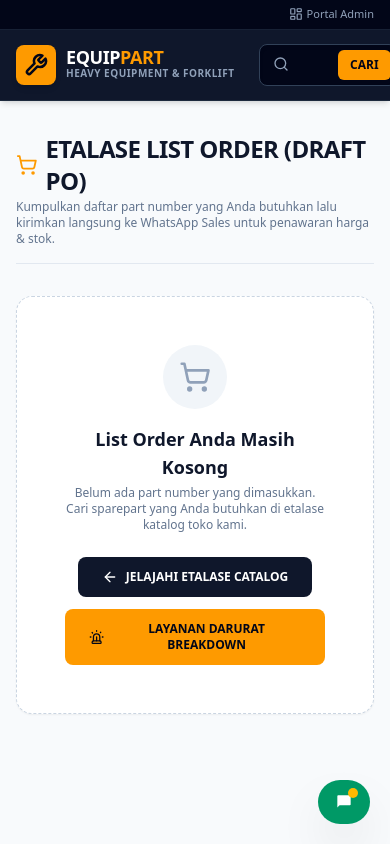
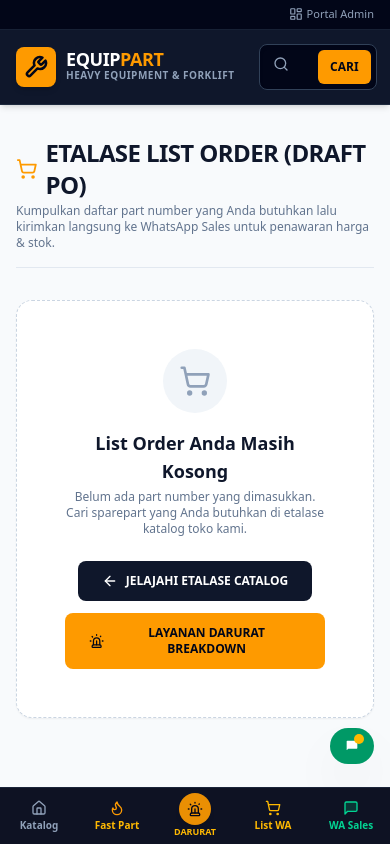
Before and after one commit to andalanpartservice-sketch/web-sparepart, a Next.js app: page /cart in a window 390 px wide. Shown: the top 844 px of the page. Built offline with nearby package versions, Linux system fonts and the light colour scheme.

Commit message:
feat: optimize mobile-first UI with zoom lock, 2-column mobile catalog grid, and app-like bottom navigation

```diff
--- a/app/layout.tsx
+++ b/app/layout.tsx
@@ -1,8 +1,17 @@
-import type { Metadata } from "next";
+import type { Metadata, Viewport } from "next";
 import "./globals.css";
 import { CartProvider } from "@/context/CartContext";
 import { Footer } from "@/components/Footer";
 import { WhatsAppFloatingButton } from "@/components/WhatsAppFloatingButton";
+import { MobileBottomNav } from "@/components/MobileBottomNav";
+
+export const viewport: Viewport = {
+  width: "device-width",
+  initialScale: 1,
+  maximumScale: 1,
+  userScalable: false,
+  themeColor: "#0f172a",
+};
 
 export const metadata: Metadata = {
   title: "EquipPart | Etalase Catalog Sparepart Alat Berat & Forklift Original",
@@ -16,11 +25,12 @@ export default function RootLayout({
 }>) {
   return (
     <html lang="id">
-      <body className="flex min-h-screen flex-col bg-slate-50 text-slate-900 antialiased">
+      <body className="flex min-h-screen flex-col bg-slate-50 text-slate-900 antialiased pb-16 sm:pb-0">
         <CartProvider>
           {children}
           <Footer />
           <WhatsAppFloatingButton />
+          <MobileBottomNav />
         </CartProvider>
       </body>
     </html>
--- /dev/null
+++ b/components/MobileBottomNav.tsx
@@ -0,0 +1,96 @@
+'use client';
+
+import React, { useState } from 'react';
+import Link from 'next/link';
+import { usePathname } from 'next/navigation';
+import { Home, Flame, Siren, ShoppingCart, MessageSquare } from 'lucide-react';
+import { useCart } from '@/context/CartContext';
+import { getWhatsAppUrl } from '@/lib/utils';
+import { EmergencyModal } from './EmergencyModal';
+
+export function MobileBottomNav() {
+  const pathname = usePathname();
+  const { totalItems } = useCart();
+  const [isEmergencyModalOpen, setIsEmergencyModalOpen] = useState(false);
+
+  const adminWa = process.env.NEXT_PUBLIC_ADMIN_WHATSAPP || '6281234567890';
+  const defaultMsg = 'Halo Admin EquipPart, saya ingin berkonsultasi mengenai kebutuhan sparepart forklift / alat berat.';
+  const waUrl = getWhatsAppUrl(adminWa, defaultMsg);
+
+  const isHome = pathname === '/';
+  const isCart = pathname === '/cart';
+
+  return (
+    <>
+      <nav className="fixed bottom-0 left-0 right-0 z-40 bg-slate-950/95 border-t border-slate-800/90 backdrop-blur-md sm:hidden pb-safe">
+        <div className="grid grid-cols-5 h-14 items-center text-[10px] font-bold text-slate-400">
+          {/* 1. Katalog */}
+          <Link
+            href="/"
+            className={`flex flex-col items-center justify-center gap-0.5 h-full transition ${
+              isHome ? 'text-amber-400 font-extrabold' : 'hover:text-slate-200'
+            }`}
+          >
+            <Home className="h-4 w-4" />
+            <span>Katalog</span>
+          </Link>
+
+          {/* 2. Fast Moving */}
+          <Link
+            href="/?filter=FAST_MOVING"
+            className="flex flex-col items-center justify-center gap-0.5 h-full hover:text-amber-400 transition"
+          >
+            <Flame className="h-4 w-4 text-amber-500" />
+            <span className="text-amber-400 font-black">Fast Part</span>
+          </Link>
+
+          {/* 3. Darurat Breakdown (Center Emergency Button) */}
+          <button
+            onClick={() => setIsEmergencyModalOpen(true)}
+            className="flex flex-col items-center justify-center gap-0.5 h-full text-amber-400 hover:text-amber-300 transition"
+          >
+            <div className="relative flex items-center justify-center h-8 w-8 rounded-full bg-amber-500 text-slate-950 shadow-md animate-pulse">
+              <Siren className="h-4 w-4" />
+            </div>
+            <span className="text-[9px] font-black uppercase text-amber-400 -mt-0.5">Darurat</span>
+          </button>
+
+          {/* 4. List Order WA */}
+          <Link
+            href="/cart"
+            className={`relative flex flex-col items-center justify-center gap-0.5 h-full transition ${
+              isCart ? 'text-amber-400 font-extrabold' : 'hover:text-slate-200'
+            }`}
+          >
+            <div className="relative">
+              <ShoppingCart className="h-4 w-4" />
+              {totalItems > 0 && (
+                <span className="absolute -top-1.5 -right-2 flex h-4 w-4 items-center justify-center rounded-full bg-amber-500 text-[9px] font-black text-slate-950">
+                  {totalItems}
+                </span>
+              )}
+            </div>
+            <span>List WA</span>
+          </Link>
+
+          {/* 5. WA Sales */}
+          <a
+            href={waUrl}
+            target="_blank"
+            rel="noopener noreferrer"
+            className="flex flex-col items-center justify-center gap-0.5 h-full text-emerald-400 hover:text-emerald-300 transition"
+          >
+            <MessageSquare className="h-4 w-4 fill-emerald-500/20 text-emerald-400" />
+            <span className="font-extrabold text-emerald-400">WA Sales</span>
+          </a>
+        </div>
+      </nav>
+
+      {/* Emergency Modal Triggered from Bottom Bar */}
+      <EmergencyModal
+        isOpen={isEmergencyModalOpen}
+        onClose={() => setIsEmergencyModalOpen(false)}
+      />
+    </>
+  );
+}
--- a/components/Navbar.tsx
+++ b/components/Navbar.tsx
@@ -69,8 +69,8 @@ export function Navbar({ initialSearch = '' }: NavbarProps) {
                 type="text"
                 value={searchQuery}
                 onChange={(e) => setSearchQuery(e.target.value)}
-                placeholder="Cari Part Number (mis: 1R-0716), Nama Part, atau Brand..."
-                className="w-full rounded-lg border border-slate-700 bg-slate-950 py-2.5 pl-10 pr-24 text-sm text-slate-100 placeholder-slate-400 font-mono-part focus:border-amber-500 focus:outline-none focus:ring-1 focus:ring-amber-500 transition shadow-inner"
+                placeholder="Cari Part Number, Nama Part, atau Brand..."
+                className="w-full rounded-lg border border-slate-700 bg-slate-950 py-2.5 pl-9 sm:pl-10 pr-20 sm:pr-24 text-base sm:text-sm text-slate-100 placeholder-slate-400 font-mono-part focus:border-amber-500 focus:outline-none focus:ring-1 focus:ring-amber-500 transition shadow-inner"
               />
               <Search className="absolute left-3.5 top-3 h-4 w-4 text-slate-400" />
               <button
--- a/components/PublicCatalogClient.tsx
+++ b/components/PublicCatalogClient.tsx
@@ -34,17 +34,17 @@ export function PublicCatalogClient({
 
   if (products.length === 0) {
     return (
-      <div className="rounded-xl border border-dashed border-slate-300 bg-white p-12 text-center my-8">
-        <div className="mx-auto flex h-14 w-14 items-center justify-center rounded-full bg-amber-100 text-amber-600 mb-3">
-          <Siren className="h-7 w-7" />
+      <div className="rounded-xl border border-dashed border-slate-300 bg-white p-8 sm:p-12 text-center my-6 sm:my-8">
+        <div className="mx-auto flex h-12 w-12 sm:h-14 sm:w-14 items-center justify-center rounded-full bg-amber-100 text-amber-600 mb-3">
+          <Siren className="h-6 w-6 sm:h-7 sm:w-7" />
         </div>
-        <h3 className="text-lg font-bold text-slate-900">Part Number Tidak Ditemukan</h3>
+        <h3 className="text-base sm:text-lg font-bold text-slate-900">Part Number Tidak Ditemukan</h3>
         <p className="text-xs text-slate-500 max-w-md mx-auto mt-1 mb-5">
-          Part number yang Anda cari belum terdaftar di katalog publik kami. Jangan khawatir, kami memiliki stok gudang offline lebih dari 50.000 part number.
+          Part number yang Anda cari belum terdaftar di katalog publik kami. Kami memiliki stok gudang offline lebih dari 50.000 part number.
         </p>
         <Link
           href="/emergency"
-          className="inline-flex items-center gap-2 rounded-lg bg-amber-500 px-5 py-2.5 text-xs font-extrabold uppercase text-slate-950 hover:bg-amber-400 transition"
+          className="inline-flex items-center gap-2 rounded-lg bg-amber-500 px-4 sm:px-5 py-2.5 text-xs font-extrabold uppercase text-slate-950 hover:bg-amber-400 transition"
         >
           <Siren className="h-4 w-4" />
           Tanyakan via Emergency Finder
@@ -54,7 +54,7 @@ export function PublicCatalogClient({
   }
 
   return (
-    <div className="grid grid-cols-1 sm:grid-cols-2 lg:grid-cols-4 gap-6">
+    <div className="grid grid-cols-2 sm:grid-cols-2 lg:grid-cols-4 gap-3 sm:gap-6">
       {products.map((product) => (
         <ProductCard key={product.id} product={product} />
       ))}
--- a/components/WhatsAppFloatingButton.tsx
+++ b/components/WhatsAppFloatingButton.tsx
@@ -14,11 +14,11 @@ export function WhatsAppFloatingButton() {
       href={waUrl}
       target="_blank"
       rel="noopener noreferrer"
-      className="fixed bottom-5 right-5 z-50 flex items-center gap-2.5 rounded-full bg-emerald-600 px-4 py-3 text-xs font-black uppercase text-white shadow-2xl hover:bg-emerald-500 hover:scale-105 active:scale-95 transition group"
+      className="fixed bottom-20 right-4 sm:bottom-5 sm:right-5 z-40 flex items-center gap-2.5 rounded-full bg-emerald-600 px-3.5 py-2.5 sm:px-4 sm:py-3 text-xs font-black uppercase text-white shadow-2xl hover:bg-emerald-500 hover:scale-105 active:scale-95 transition group"
       title="Hubungi Sales WhatsApp (Respon 5 Menit)"
     >
       <div className="relative">
-        <MessageSquare className="h-5 w-5 fill-white text-emerald-600" />
+        <MessageSquare className="h-4 w-4 sm:h-5 sm:w-5 fill-white text-emerald-600" />
         <span className="absolute -top-1 -right-1 flex h-2.5 w-2.5">
           <span className="animate-ping absolute inline-flex h-full w-full rounded-full bg-amber-400 opacity-75"></span>
           <span className="relative inline-flex rounded-full h-2.5 w-2.5 bg-amber-400"></span>
```
Also changed, not shown: components/ProductCard.tsx (+34 -33 lines).
